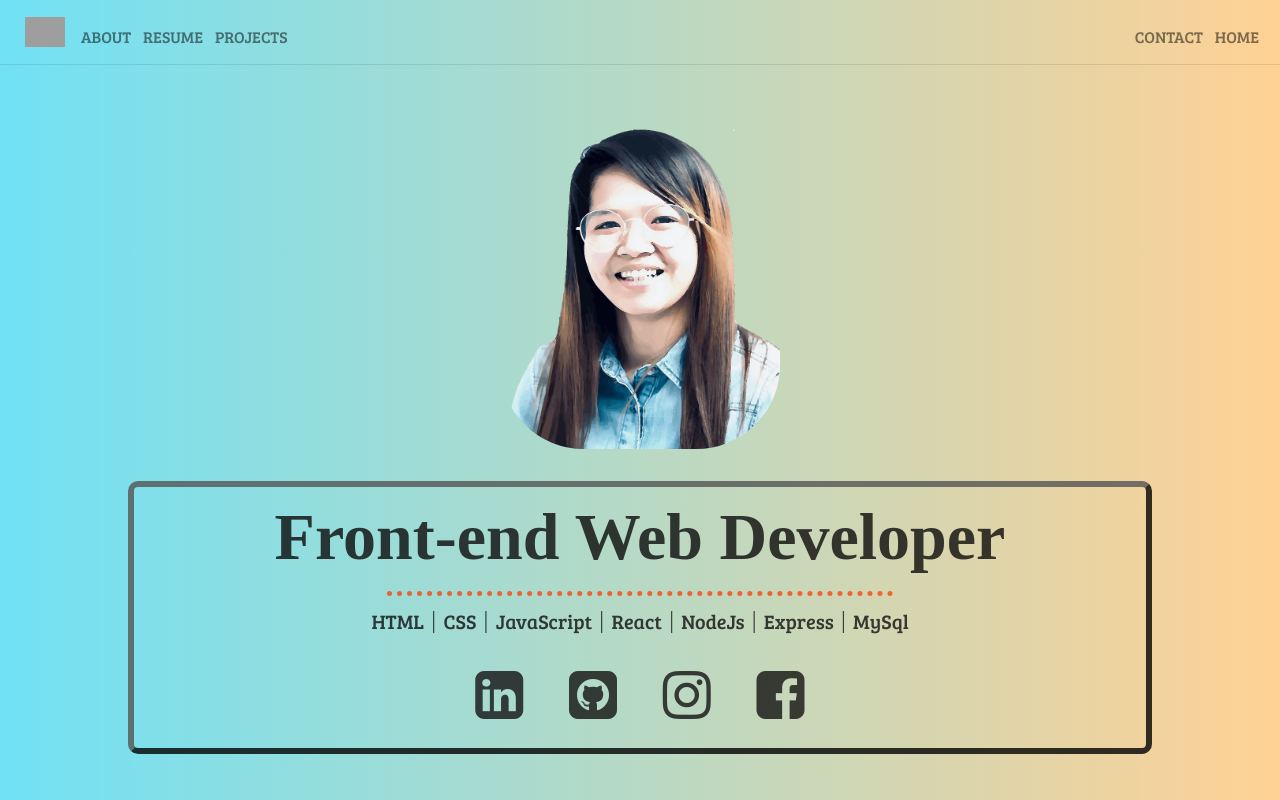
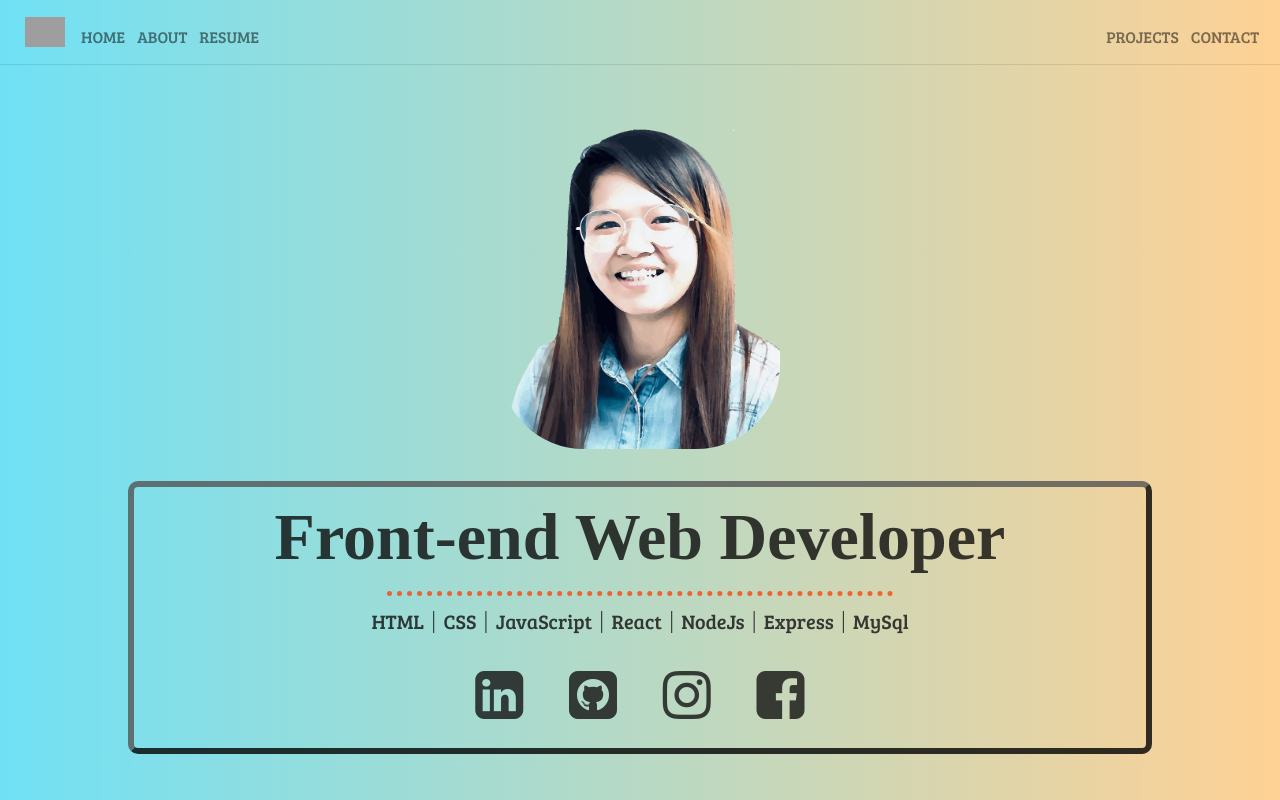
Before and after one commit to johbaguio/Portfolio, a React (Create React App) app: page / in a window 1280 px wide. Built offline with nearby package versions, Linux system fonts and the light colour scheme; grey boxes are pictures that could not be loaded; a web font is replaced by a local one.

Commit message:
Updated files

```diff
--- a/src/Components/Header.js
+++ b/src/Components/Header.js
@@ -13,13 +13,14 @@ const Header = () => {
                 <Navbar.Toggle aria-controls="responsive-navbar-nav" />
                 <Navbar.Collapse id="responsive-navbar-nav" >
                     <Nav className="mr-auto navtext">
+                        <NavLink to="/Home" className='navbar-text' activeClassName='current'>Home</NavLink>
                         <NavLink to="/About" className='navbar-text' activeClassName='current'>About</NavLink>
                         <NavLink to="/Resume" className='navbar-text' activeClassName='current'>Resume</NavLink>
-                        <NavLink to="/Projects" className='navbar-text' activeClassName='current'>Projects</NavLink>
                     </Nav>
                     <Nav>
+                        <NavLink to="/Projects" className='navbar-text' activeClassName='current'>Projects</NavLink>
                         <NavLink to="/Contact" className='navbar-text' activeClassName='current'>Contact</NavLink>
-                        <NavLink to="/Home" className='navbar-text' activeClassName='current'>Home</NavLink>
+
                     </Nav>
                 </Navbar.Collapse>
             </Navbar>
```
